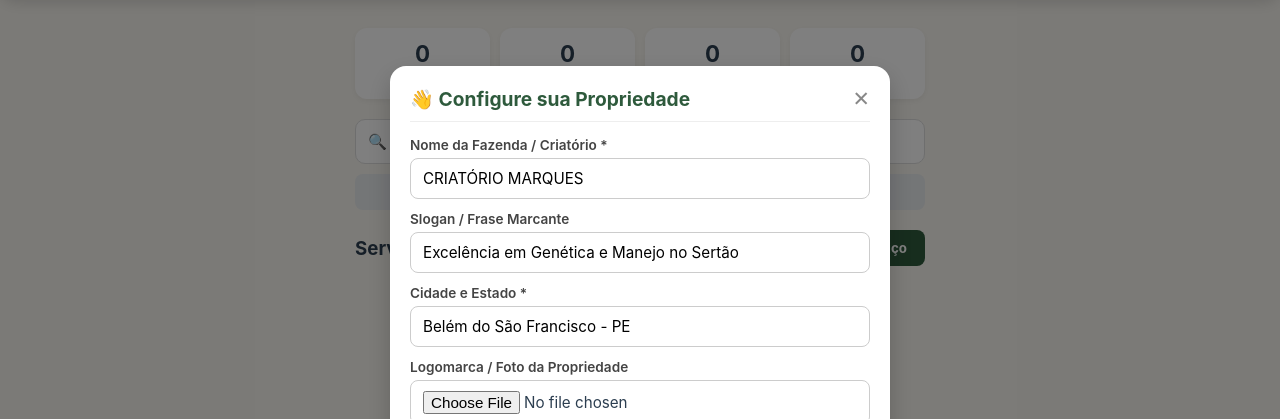
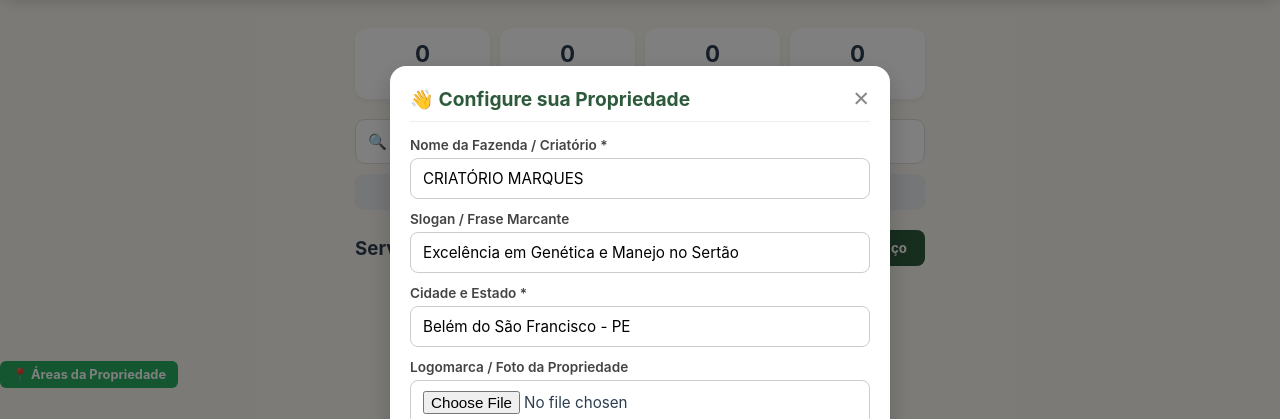
Before and after one commit to romar104-hub/Sistema-de-Gerenciamento-de-Servicos, a plain HTML site: page index.html in a window 1280 px wide. Shown: the part 107-526 px from the top of the page. Drawn offline with Linux system fonts and the light colour scheme; no server answers.

Commit message:
Update index.html

```diff
--- a/index.html
+++ b/index.html
@@ -331,5 +331,6 @@
 
   <!-- O SCRIPT DEVE FICAR SEMPRE ABAIXO DOS MODAIS -->
   <script src="app.js"></script>
+<button onclick="abrirModalAreas()" style="padding: 6px 12px; font-size: 0.8rem; background: #27ae60; color: white; border: none; border-radius: 6px; cursor: pointer; font-weight: bold;">📍 Áreas da Propriedade</button>
 </body>
 </html>
```
